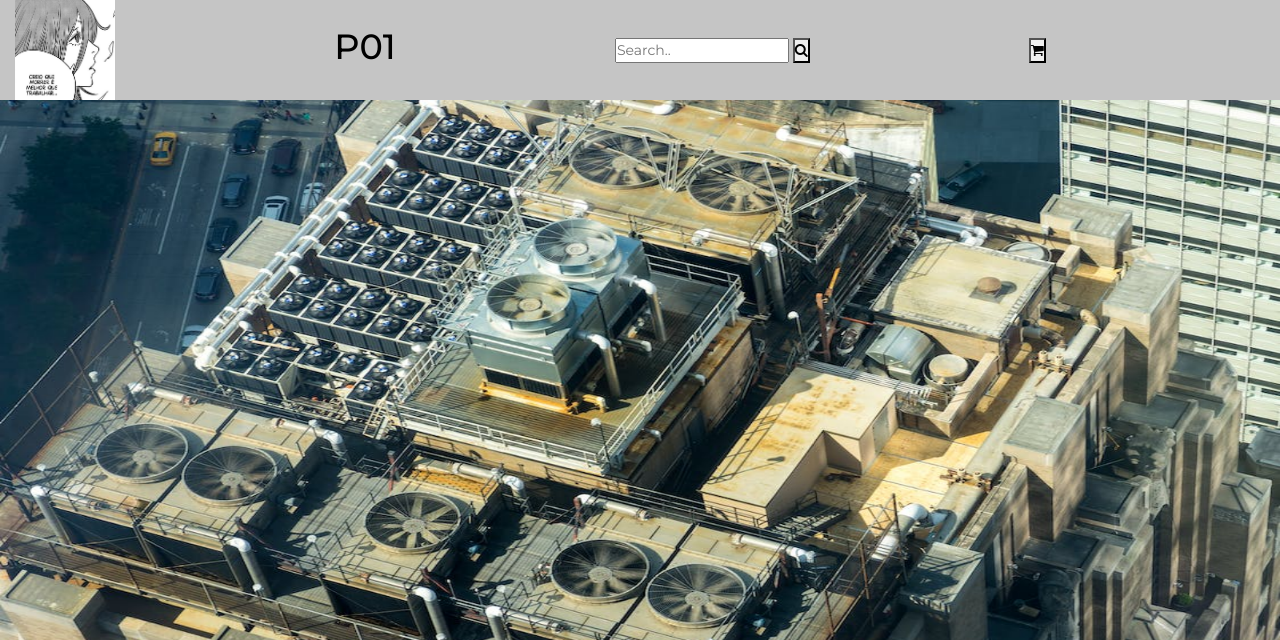
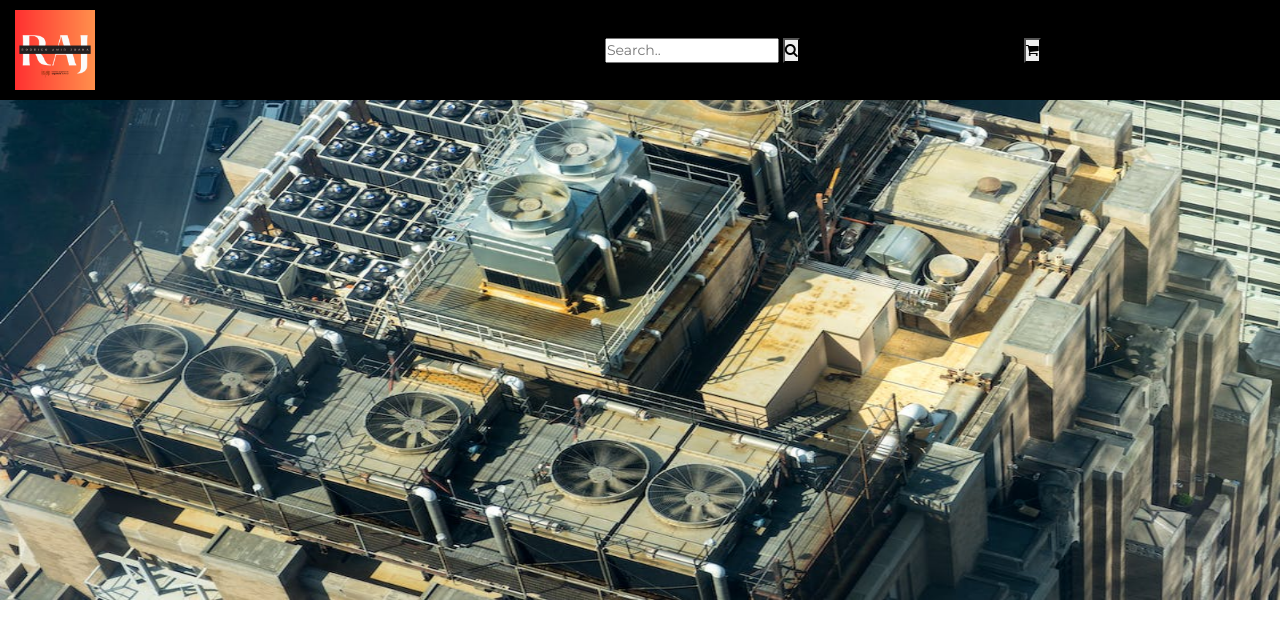
Before and after one commit to FindingWho/DEAPC-P01, a PHP site: page / in a window 1280 px wide. Shown: the top 640 px of the page. Run offline with PHP 8.4, Linux system fonts and the light colour scheme.

Commit message:
small headnav update

```diff
--- a/assets/headernav.php
+++ b/assets/headernav.php
@@ -1,7 +1,7 @@
 <nav class="menu-nav">
     <div class="container">
         <div class="logo">
-            <img src="images/temp-logo.jpg" alt="">
+            <img src="images/icon.png" alt="">
         </div> <!-- logo -->
 
         <div class="site_name">
--- a/css/style.css
+++ b/css/style.css
@@ -53,8 +53,12 @@ img {
 /* Menu Navigation */
 
 .menu-nav {
-    background-color: rgb(197, 197, 197);
-    z-index: 120 !important ;
+    position: fixed;
+    top: 0;
+    width: 100%;
+    background-color: black;
+    z-index: 10 !important ;
+    align-items: center;
 }
 
 .menu-nav .scroll {
@@ -67,11 +71,12 @@ img {
     align-items: center;
     justify-content: space-between;
     flex-wrap: nowrap;
+    height: 100px;
 }
 
 .menu-nav .logo img {
-    width: 100px;
-    height: 100px;
+    width: 80px;
+    height: 80px;
 }
 
 
```
Also changed, not shown: images/icon.png (added).
